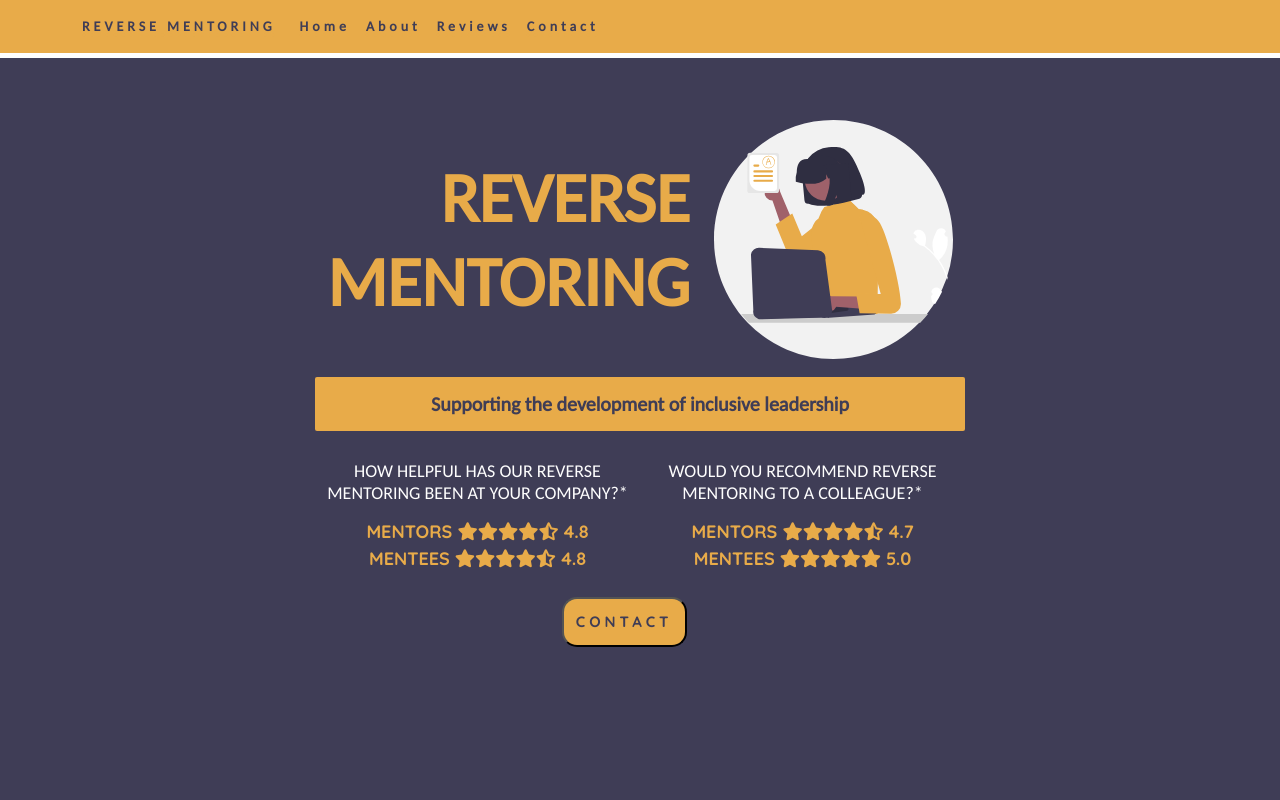
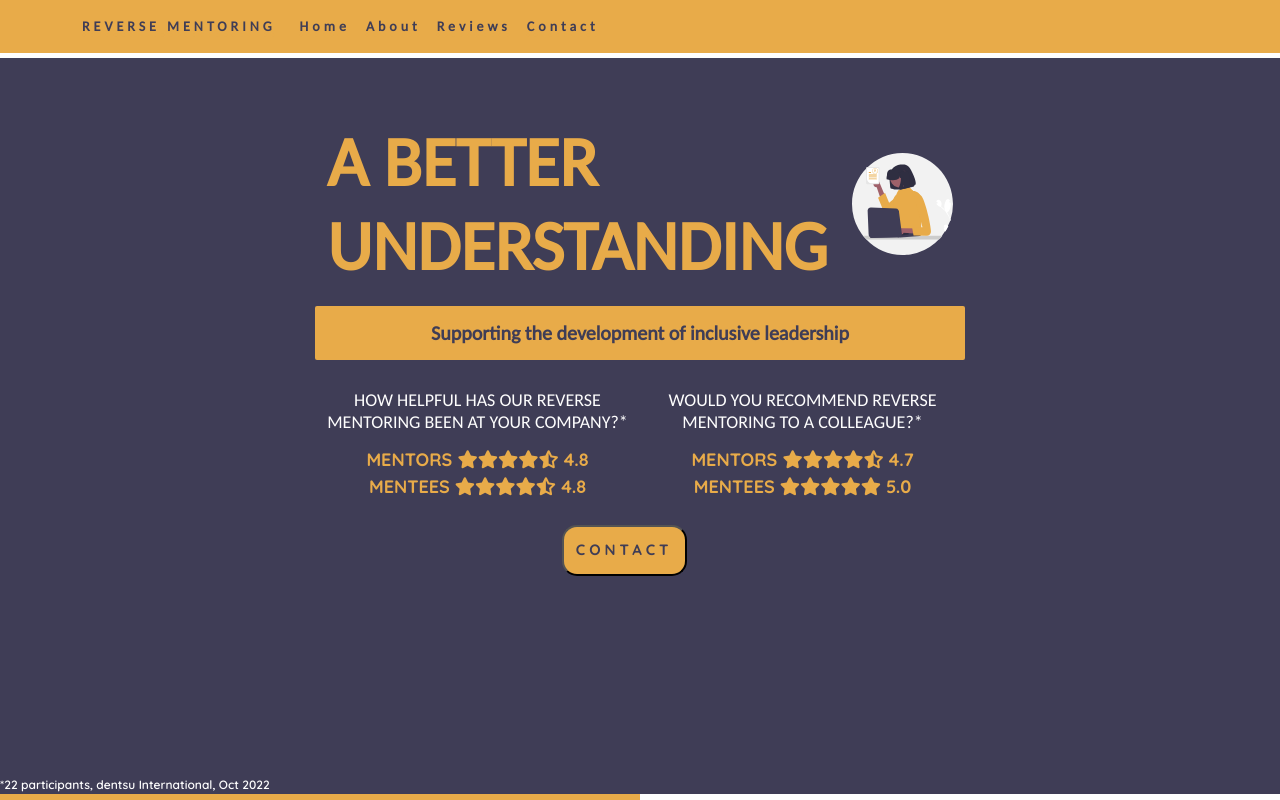
Before and after one commit to SkippyWalnuts/rev-mentoring-react, a React (Create React App) app: page / in a window 1280 px wide. Shown: the top 800 px of the page. Built offline with nearby package versions, Linux system fonts and the light colour scheme.

Commit message:
Updated h1 and alignment

```diff
--- a/src/Hero.css
+++ b/src/Hero.css
@@ -9,7 +9,7 @@
 
 .Hero h1 {
     margin: 0 auto;
-    text-align: right;
+    text-align: left;
     text-transform: uppercase;
     color: var(--secondary-color);
     font-size: 70px;
--- a/src/Hero.js
+++ b/src/Hero.js
@@ -9,9 +9,7 @@ export default function Hero() {
         <div className="row align-items-center mb-2">
         <div className="col">
         <h1>
-           Reverse
-           <br />
-           Mentoring
+          A Better Understanding
         </h1>
         </div>
         <div className="col">
```
